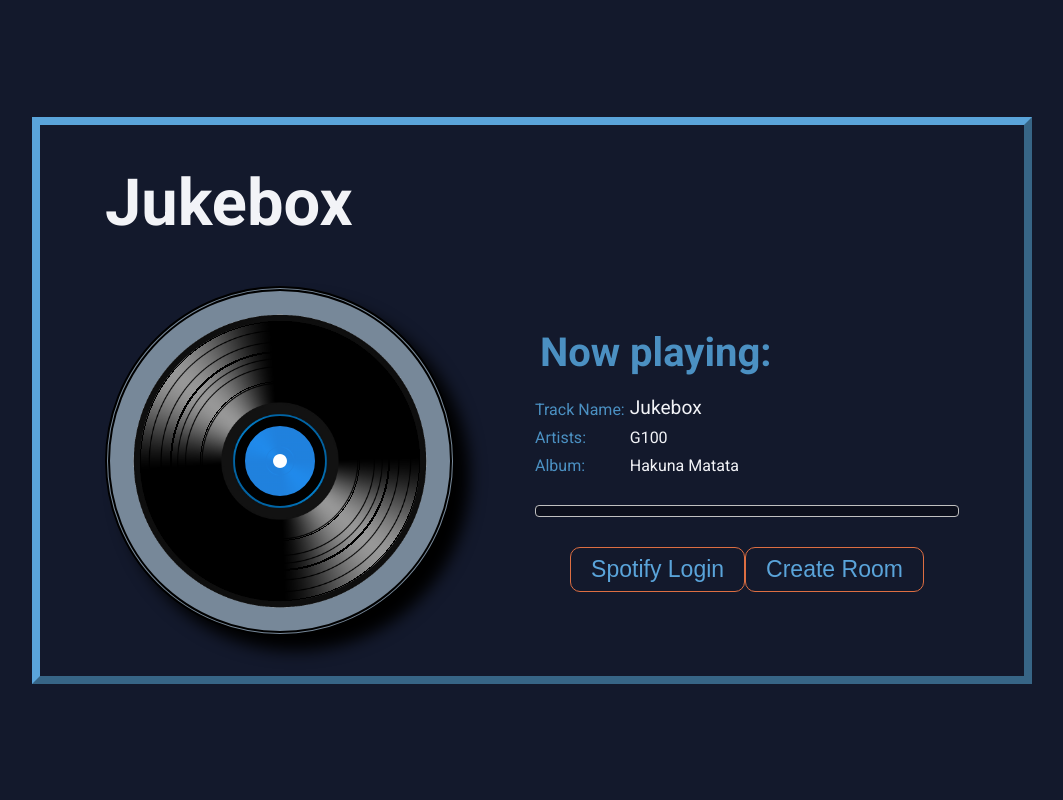
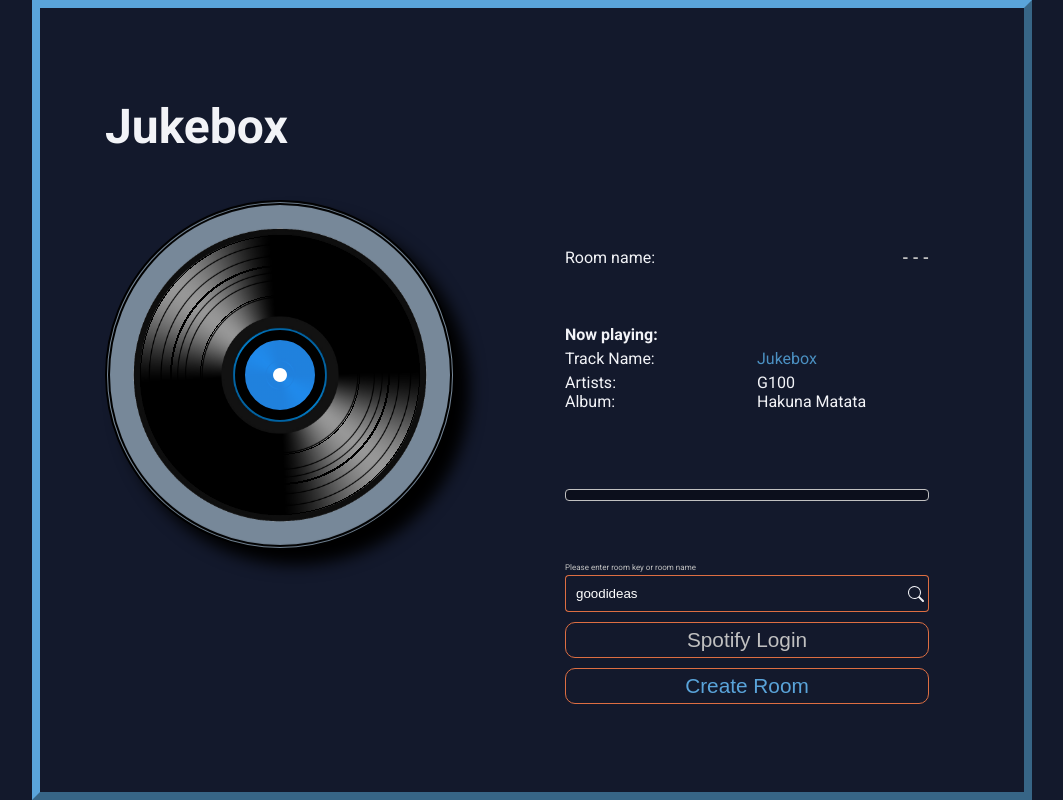
Before and after one commit to G100my/Space-Radio, a Vue app: page /#/ in a window 1280 px wide. Shown: the whole page, without its empty margins (108-1171 px from the left). Built offline with nearby package versions, Linux system fonts and the light colour scheme; no server answers; the database is empty.

Commit message:
sytle: update Doorscope small size

```diff
--- a/src/App.vue
+++ b/src/App.vue
@@ -58,7 +58,6 @@ h2 {
   margin: 0;
 }
 h2 {
-  font-size: 2.5rem;
   color: var(--primary-neutral);
   margin-left: 5px;
 }
--- a/src/components/RoomQueue.vue
+++ b/src/components/RoomQueue.vue
@@ -116,5 +116,8 @@ export default {
   display: flex;
   flex-direction: column;
   height: 100%;
+  h2 {
+    font-size: 2.5rem;
+  }
 }
 </style>
--- a/src/views/Doorscope.vue
+++ b/src/views/Doorscope.vue
@@ -9,9 +9,13 @@
           <img :src="playerPlayingAlbum.image_url ? playerPlayingAlbum.image_url : logo" alt="" />
         </div>
       </div>
-      <div class="others">
-        <h2>Now playing:</h2>
+      <div class="room-info">
+        <div class="room-name">
+          <p>Room name:</p>
+          <h2 :class="{ ignore: !targetRoomName }">{{ targetRoomName ? targetRoomName : '- - -' }}</h2>
+        </div>
         <div class="track-info">
+          <h3>Now playing:</h3>
           <p>Track Name:</p>
           <p>{{ playerPlayingTrackName }}</p>
           <p>Artists:</p>
@@ -28,9 +32,24 @@
         <div class="log">
           <UserLog />
         </div>
-        <div class="login">
-          <button type="button" @click="PKCE('#room')">Spotify Login</button>
-          <button type="button" @click="PKCE('#create')">Create Room</button>
+        <div class="feature">
+          <p>Please enter room key or room name</p>
+          <div class="search-room">
+            <input v-model="searchKeyWordInput" type="text" placeholder="search room key or name" />
+            <button type="button" @click="searchRoomKey">
+              <svg xmlns="http://www.w3.org/2000/svg" fill="currentColor" class="bi bi-search" viewBox="0 0 16 16">
+                <path
+                  d="M11.742 10.344a6.5 6.5 0 1 0-1.397 1.398h-.001c.03.04.062.078.098.115l3.85 3.85a1 1 0 0 0 1.415-1.414l-3.85-3.85a1.007 1.007 0 0 0-.115-.1zM12 6.5a5.5 5.5 0 1 1-11 0 5.5 5.5 0 0 1 11 0z"
+                />
+              </svg>
+            </button>
+          </div>
+          <div class="buttons">
+            <button class="login-botton" :disabled="!targetRoomKey" type="button" @click="PKCE('#room')">
+              Spotify Login
+            </button>
+            <button v-if="!$route.params.roomKey" type="button" @click="PKCE('#create')">Create Room</button>
+          </div>
         </div>
       </div>
     </div>
@@ -51,6 +70,7 @@ export default {
     return {
       logo,
       targetRoomName: '',
+      targetRoomKey: '',
       roomListObject: {},
       searchKeyWordInput: 'goodideas',
     }
@@ -99,6 +119,9 @@ export default {
         this.fetchRoomBasicInfo(targetRoomKey)
       } else {
         console.log('no result')
+        localStorage.setItem('jukebox_room_key', targetRoomKey)
+        this.$store.commit('refreshPlayerTrack', null)
+        this.targetRoomName = ''
       }
     },
     fetchRoomBasicInfo(roomKey) {
@@ -123,27 +146,39 @@ export default {
 <style lang="scss">
 .doorscope {
   height: fit-content;
-  padding: 30px 20px;
+  padding: 5px 20px;
   box-sizing: content-box;
   align-self: center;
+  min-height: 100vh;
+  display: flex;
+  flex-direction: column;
+  justify-content: center;
+  box-sizing: border-box;
 
-  .title > h1 {
-    font-size: 65px;
+  .title {
+    flex: 1;
+    display: flex;
+    flex-direction: column;
+    justify-content: flex-end;
+    > h1 {
+      font-size: 3rem;
       text-align: center;
     }
+  }
+
   .content {
     display: flex;
     flex-direction: column;
-    align-items: center;
+    flex: 4;
   }
   .cover-container {
     display: flex;
-    align-items: center;
-    padding: 30px;
+    justify-content: center;
+    padding: 15px;
   }
   .cover {
     height: fit-content;
-    max-width: 250px;
+    max-width: 27vh;
     font-size: 0;
     position: relative;
     // transform: skewX(-3deg) rotateY(10deg);
@@ -198,28 +233,54 @@ export default {
       );
     }
     &::after {
+      $length: 20%;
       border: 10px solid black;
-      --length: 20%;
-      width: var(--length);
-      height: var(--length);
+      width: $length;
+      height: $length;
       background: radial-gradient(circle at center, white 0 13%, rgba(51, 146, 255, 0.625) 15% 100%);
     }
   }
-  .others {
+  .room-info {
+    padding: 0 30px;
     display: flex;
     flex-direction: column;
+    flex: 1;
+    justify-content: space-evenly;
+
+    h3 {
+      margin: 5px 0 0;
+      font-size: 1rem;
+      grid-column: 1/3;
+    }
+  }
+  .room-name {
+    display: flex;
+    flex-wrap: wrap;
+    h2 {
+      color: var(--primary-highlight);
+      display: inline;
+      text-align: center;
+      margin-left: auto;
+    }
+    h2.ignore {
+      color: var(--ignore);
+      font-size: 1rem;
+      text-align: right;
+    }
   }
   .track-info {
-    margin: 20px 0 0;
+    margin-top: 5px;
     display: grid;
-    grid-template-columns: auto 2fr;
+    grid-template-columns: minmax(auto, 1fr) 1fr;
     grid-template-rows: 1fr 1fr 1fr;
-    gap: 5px;
+    column-gap: 20px;
     align-items: flex-end;
+    p {
+      text-overflow: ellipsis;
+      white-space: nowrap;
+      overflow: hidden;
+    }
 
-    p:nth-child(2) {
-      font-size: larger;
-    }
     p:nth-child(2n + 1) {
       color: var(--primary-neutral);
     }
@@ -231,17 +292,55 @@ export default {
       display: block;
     }
   }
-  .login {
-    margin-top: 30px;
+  .feature {
+    margin-top: 15px;
+    p {
+      font-size: 0.5rem;
+      color: var(--ignore);
+    }
+    .search-room {
       display: flex;
-    justify-content: center;
+      margin-top: 3px;
+      height: 37px;
+      input {
+        color: white;
+        padding-left: 10px;
+        flex: 1;
+        background-color: inherit;
+        border: 1px solid var(--primary-highlight);
+        border-right: none;
+        border-top-left-radius: var(--border-radius);
+        border-bottom-left-radius: var(--border-radius);
+        &:focus {
+          outline: none;
+        }
+      }
       button {
-      font-size: 23px;
-      padding: 8px 20px;
+        border-left: none;
+        border-top-left-radius: 0;
+        border-bottom-left-radius: 0;
+      }
+    }
+    .buttons {
+      margin-top: 10px;
+      display: flex;
+      flex-direction: column;
+
+      button {
+        font-size: 1.3rem;
+        padding: 5px 15px;
         border-radius: 10px;
         color: var(--secondary-neutral);
         &:focus {
           outline: none;
+        }
+      }
+
+      button + button {
+        margin-top: 10px;
+      }
+      .login-botton:disabled {
+        color: var(--ignore);
       }
     }
   }
@@ -263,7 +362,7 @@ export default {
       flex-direction: row;
       flex-flow: wrap;
     }
-    .others {
+    .room-info {
       flex: 1 1 auto;
     }
     .cover-container {
```
Lines whose indentation alone changed are shown as unchanged.
